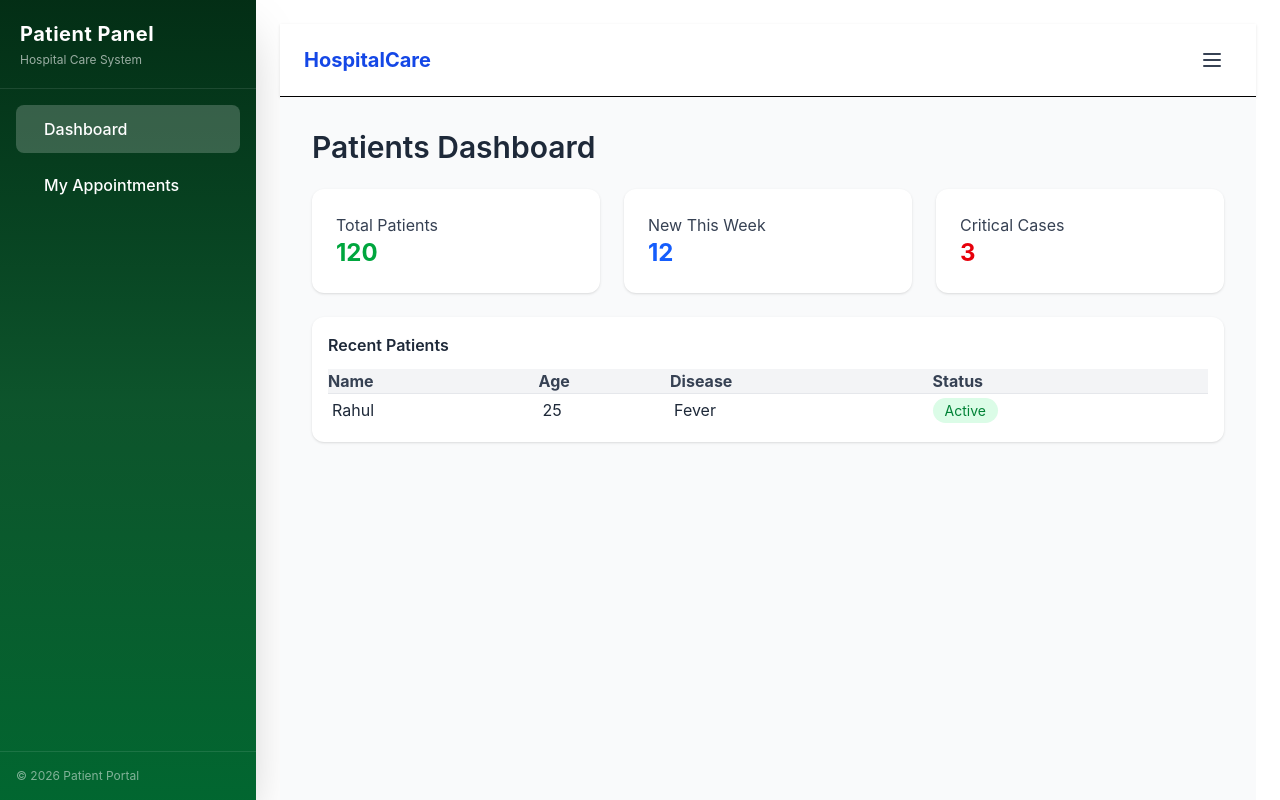
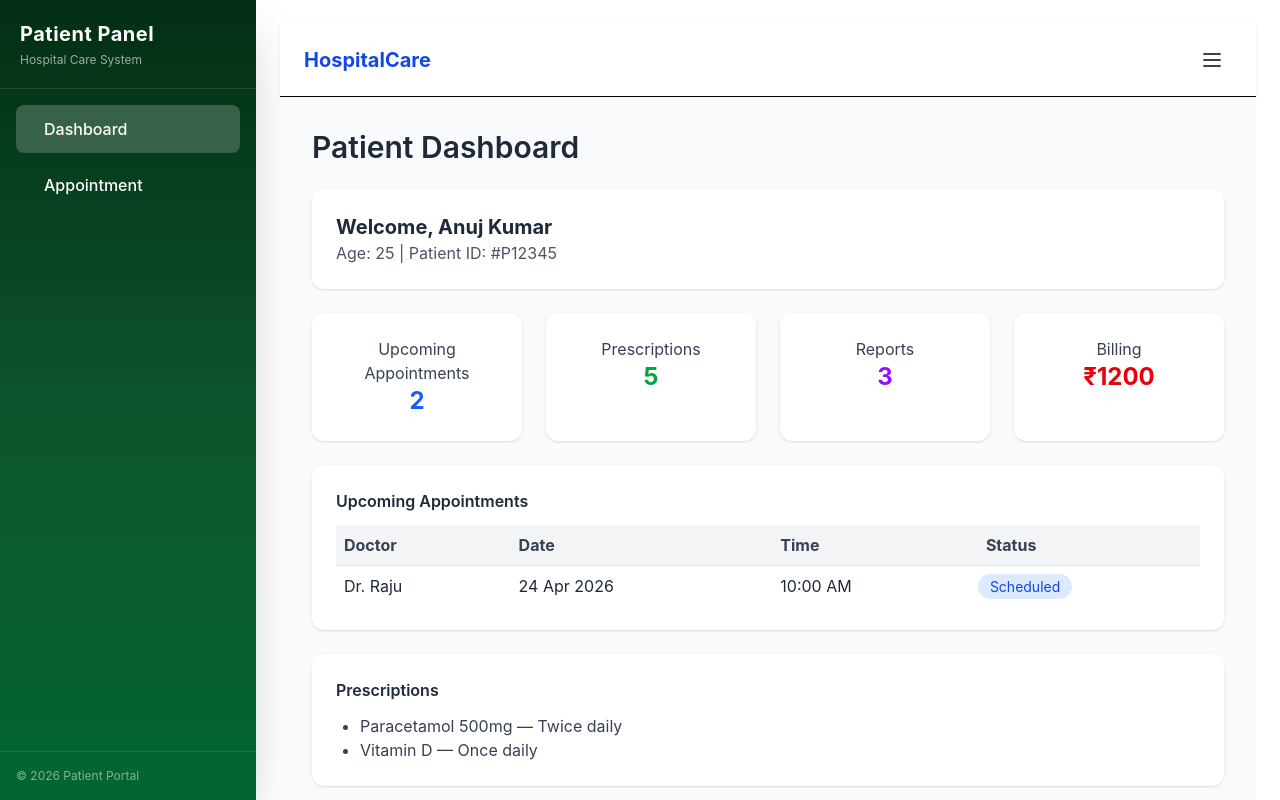
Before and after one commit to raut-anuj/Hospital_Fronted, a React (Vite) app: page /patient in a window 1280 px wide. Built offline with nearby package versions, Linux system fonts and the light colour scheme; sample sign-in values are in the browser's storage.

Commit message:
most work is done

```diff
--- a/src/App.jsx
+++ b/src/App.jsx
@@ -10,8 +10,8 @@ import { Dashboard, AdminAppointments, Patients, Doctors } from "./components/in
 import { DoctorDashboard, MyPatient, Schedule } from "./components/index.js";
 
 //patient
-import { PatientAppointments, PatientDashboard } from "./components/index.js"
-
+import { PatientDashboard } from "./components/index.js"
+import { PatientAppointment }from "./components/index.js";
 import { ProtectedRoute } from "./components/index.js";
 
 import { Unauthorized, Home } from "./components/index.js";
@@ -65,7 +65,7 @@ export default function App() {
           </ProtectedRoute>
         }>
       <Route index element={<PatientDashboard />} />
-      <Route path="Appointment" element={<PatientAppointments />} />
+      <Route path="appointment" element={<PatientAppointment/>} />
     </Route>
 
       <Route path="/unauthorized" element={<Unauthorized />} />
--- a/src/components/Header/Header.jsx
+++ b/src/components/Header/Header.jsx
@@ -59,13 +59,13 @@ export default function HospitalCareHeader() {
               onClick={() => setDarkMode(false)}
               className="w-full text-left px-4 py-2 text-sm hover:bg-gray-100 dark:hover:bg-gray-700 text-gray-800 dark:text-gray-100"
             >
-              🌞 Light Mode
+              Light
             </button>
             <button
               onClick={() => setDarkMode(true)}
               className="w-full text-left px-4 py-2 text-sm hover:bg-gray-100 dark:hover:bg-gray-700 text-gray-800 dark:text-gray-100"
             >
-              🌙 Dark Mode
+              Dark
             </button>
           </div>
         )}
--- a/src/components/index.js
+++ b/src/components/index.js
@@ -27,7 +27,7 @@ import DoctorDashboard from "../pages/doctor/DoctorDashboard"
 import MyPatient from "../pages/doctor/MyPatient"
 import Schedule from "../pages/doctor/Schedule"
 
-import PatientAppointments from "../pages/patient/Appointment"
+import PatientAppointment from "../pages/patient/PatientAppointment"
 import PatientDashboard from "../pages/patient/PatientDashboard"
 
 import ProtectedRoute from "../routes/ProtectedRoute"
@@ -70,7 +70,7 @@ export {
 
     //pages--->patient
     PatientDashboard,
-    PatientAppointments,
+    PatientAppointment,
     PatientSidebar,
 
     ProtectedRoute,
--- a/src/components/paient/PatientSidebar.jsx
+++ b/src/components/paient/PatientSidebar.jsx
@@ -2,8 +2,8 @@ import React from "react";
 import { NavLink } from "react-router-dom";
 
 const menuItems = [
-  { name: "Dashboard",path: "/patient", exact: true },
-  { name: "My Appointments",path: "/patient/Appoinment" },
+ { name: "Dashboard", path: "/patient", exact: true },
+  { name: "Appointment", path: "/patient/appointment" },
 //   { name: "Prescriptions",path: "/patient/prescriptions" },
 //   { name: "Reports",path: "/patient/reports" },
 //   { name: "Billing",path: "/patient/billing" },
--- a/src/pages/patient/Appointment.jsx
+++ /dev/null
@@ -1,74 +0,0 @@
-import React, { useState } from "react";
-import PatientSidebar from "../../components/paient/PatientSidebar";
-
-export default function PatientAppointments() {
-  const [appointments] = useState([
-    {
-      id: 1,
-      doctor: "Dr. Sharma",
-      date: "2026-04-22",
-      time: "10:00 AM",
-      status: "Confirmed",
-    },
-    {
-      id: 2,
-      doctor: "Dr. Khan",
-      date: "2026-04-25",
-      time: "12:30 PM",
-      status: "Pending",
-    },
-  ]);
-
-  return (
-    <div className="p-8 bg-gray-50 dark:bg-gray-900 min-h-screen">
-      {/* Header */}
-      <h2 className="text-3xl font-semibold mb-6 text-gray-800 dark:text-gray-100">
-        My Appointments
-      </h2>
-
-      <p className="text-gray-500 dark:text-gray-400 mb-6">
-        View your upcoming and past appointments
-      </p>
-
-      {/* Table */}
-      <div className="bg-white dark:bg-gray-800 shadow rounded-xl overflow-hidden">
-        <table className="w-full text-left">
-          <thead className="bg-gray-100 dark:bg-gray-700">
-            <tr>
-              <th className="p-3 text-gray-700 dark:text-gray-200">ID</th>
-              <th className="text-gray-700 dark:text-gray-200">Doctor</th>
-              <th className="text-gray-700 dark:text-gray-200">Date</th>
-              <th className="text-gray-700 dark:text-gray-200">Time</th>
-              <th className="text-gray-700 dark:text-gray-200">Status</th>
-            </tr>
-          </thead>
-
-          <tbody>
-            {appointments.map((a) => (
-              <tr
-                key={a.id}
-                className="border-t border-gray-200 dark:border-gray-700 hover:bg-gray-50 dark:hover:bg-gray-700"
-              >
-                <td className="p-3 text-gray-800 dark:text-gray-100">{a.id}</td>
-                <td className="text-gray-800 dark:text-gray-100">{a.doctor}</td>
-                <td className="text-gray-800 dark:text-gray-100">{a.date}</td>
-                <td className="text-gray-800 dark:text-gray-100">{a.time}</td>
-                <td>
-                  <span
-                    className={`px-3 py-1 rounded-full text-sm ${
-                      a.status === "Confirmed"
-                        ? "bg-green-100 text-green-700 dark:bg-green-900 dark:text-green-300"
-                        : "bg-yellow-100 text-yellow-700 dark:bg-yellow-900 dark:text-yellow-300"
-                    }`}
-                  >
-                    {a.status}
-                  </span>
-                </td>
-              </tr>
-            ))}
-          </tbody>
-        </table>
-      </div>
-    </div>
-  );
-}
--- /dev/null
+++ b/src/pages/patient/PatientAppointment.jsx
@@ -0,0 +1,112 @@
+import React, { useState, useEffect } from "react";
+import PatientSidebar from "../../components/paient/PatientSidebar";
+
+export default function PatientAppointment() {
+
+  const [appointments, setAppointments] = useState([]);
+
+useEffect(() => {
+  const fetchAppointments = async () => {
+    try {
+      const res = await fetch("http://localhost:8000/api/v1/patient/getAppointments?name=Anuj Kumar")
+      const data = await res.json();
+
+      // console.log("APPOINTMENTS:", data.data);
+      setAppointments(data?.data || []);
+    } catch (err) {
+      console.log("ERROR:", err);
+    }
+  };
+
+  fetchAppointments();
+}, []);
+
+return (
+    <div className="p-8 bg-gray-50 dark:bg-gray-900 min-h-screen">
+  {/* Header */}
+  <h2 className="text-3xl font-semibold mb-6 text-gray-800 dark:text-gray-100">
+    My Appointments
+  </h2>
+
+  <p className="text-gray-500 dark:text-gray-400 mb-6">
+    View your upcoming and past appointments
+  </p>
+
+  {/* Table */}
+  <div className="bg-white dark:bg-gray-800 shadow rounded-xl overflow-hidden mb-8">
+    <table className="w-full text-left">
+      <thead className="bg-gray-100 dark:bg-gray-700">
+        <tr>
+          <th className="p-3 text-gray-700 dark:text-gray-200">ID</th>
+          <th className="text-gray-700 dark:text-gray-200">Doctor</th>
+          <th className="text-gray-700 dark:text-gray-200">Date</th>
+          <th className="text-gray-700 dark:text-gray-200">Time</th>
+          <th className="text-gray-700 dark:text-gray-200">Status</th>
+        </tr>
+      </thead>
+
+     <tbody>
+  {Array.isArray(appointments) &&
+    appointments.map((a, index) => (
+      <tr
+        key={a._id || a.id} // React ke liye unique key
+        className="border-t border-gray-200 dark:border-gray-700 hover:bg-gray-50 dark:hover:bg-gray-700"
+      >
+        {/* Display ke liye sequential number */}
+        <td className="p-3 text-gray-800 dark:text-gray-100">{index + 1}</td>
+        <td className="text-gray-800 dark:text-gray-100">{a.doctorId?.drname}</td>
+        <td className="text-gray-800 dark:text-gray-100">
+          {new Date(a.date).toLocaleDateString("en-IN", {
+            day: "2-digit",
+            month: "short",
+            year: "numeric",
+          })}
+        </td>
+        <td className="text-gray-800 dark:text-gray-100">
+          {new Date(a.date).toLocaleTimeString("en-IN", {
+            hour: "2-digit",
+            minute: "2-digit",
+          })}
+        </td>
+        <td>
+          <span
+            className={`px-3 py-1 rounded-full text-sm ${
+              a.status === "completed"
+                ? "bg-green-100 text-green-700 dark:bg-green-900 dark:text-green-300"
+                : a.status === "scheduled"
+                ? "bg-blue-100 text-blue-700 dark:bg-blue-900 dark:text-blue-300"
+                : "bg-red-100 text-red-700 dark:bg-red-900 dark:text-red-300"
+            }`}
+          >
+            {a.status}
+          </span>
+        </td>
+      </tr>
+       ))}
+      </tbody>
+    </table>
+  </div>
+
+  {/* List View */}
+  <div className="space-y-4">
+    {Array.isArray(appointments) &&
+      appointments.map((item) => (
+        <div
+          key={item._id || item.id}
+          className="bg-white dark:bg-gray-800 p-4 rounded-xl shadow"
+        >
+          <h3 className="text-lg font-semibold text-gray-800 dark:text-gray-100">
+            Patient: {item.patientId?.name}
+          </h3>
+          <p className="text-gray-700 dark:text-gray-200">
+            Doctor: {item.doctorId?.drname || "Not Assigned"}
+          </p>
+          <p className="text-gray-700 dark:text-gray-200">Status: {item.status}</p>
+          <p className="text-gray-700 dark:text-gray-200">Amount: ₹{item.amount}</p>
+        </div>
+      ))}
+  </div>
+</div>
+
+  );
+}
--- a/src/pages/patient/PatientDashboard.jsx
+++ b/src/pages/patient/PatientDashboard.jsx
@@ -1,60 +1,93 @@
-import React from "react";
+import { React, useEffect } from "react";
 import { PatientSidebar } from "../../components/index.js";
 
 export default function PatientDashboard() {
   return (
     <div className="p-8 bg-gray-50 dark:bg-gray-900 min-h-screen">
+      {/* Heading */}
       <h2 className="text-3xl font-semibold mb-6 text-gray-800 dark:text-gray-100">
-        Patients Dashboard
+        Patient Dashboard
       </h2>
 
-      {/* Cards */}
-      <div className="grid grid-cols-1 md:grid-cols-3 gap-6">
-        <div className="bg-white dark:bg-gray-800 p-6 rounded-xl shadow">
-          <h3 className="text-gray-700 dark:text-gray-200">Total Patients</h3>
-          <p className="text-2xl font-bold text-green-600">120</p>
+      {/* Welcome Section */}
+      <div className="bg-white dark:bg-gray-800 p-6 rounded-xl shadow mb-6">
+        <h3 className="text-xl font-bold text-gray-800 dark:text-gray-100">
+          Welcome, Anuj Kumar
+        </h3>
+        <p className="text-gray-600 dark:text-gray-300">
+          Age: 25 | Patient ID: #P12345
+        </p>
+      </div>
+
+      {/* Quick Stats */}
+      <div className="grid grid-cols-1 md:grid-cols-4 gap-6 mb-6">
+        <div className="bg-white dark:bg-gray-800 p-6 rounded-xl shadow text-center">
+          <h3 className="text-gray-700 dark:text-gray-200">Upcoming Appointments</h3>
+          <p className="text-2xl font-bold text-blue-600">2</p>
         </div>
-
-        <div className="bg-white dark:bg-gray-800 p-6 rounded-xl shadow">
-          <h3 className="text-gray-700 dark:text-gray-200">New This Week</h3>
-          <p className="text-2xl font-bold text-blue-600">12</p>
+        <div className="bg-white dark:bg-gray-800 p-6 rounded-xl shadow text-center">
+          <h3 className="text-gray-700 dark:text-gray-200">Prescriptions</h3>
+          <p className="text-2xl font-bold text-green-600">5</p>
         </div>
-
-        <div className="bg-white dark:bg-gray-800 p-6 rounded-xl shadow">
-          <h3 className="text-gray-700 dark:text-gray-200">Critical Cases</h3>
-          <p className="text-2xl font-bold text-red-600">3</p>
+        <div className="bg-white dark:bg-gray-800 p-6 rounded-xl shadow text-center">
+          <h3 className="text-gray-700 dark:text-gray-200">Reports</h3>
+          <p className="text-2xl font-bold text-purple-600">3</p>
+        </div>
+        <div className="bg-white dark:bg-gray-800 p-6 rounded-xl shadow text-center">
+          <h3 className="text-gray-700 dark:text-gray-200">Billing</h3>
+          <p className="text-2xl font-bold text-red-600">₹1200</p>
         </div>
       </div>
 
-      {/* Table */}
-      <div className="mt-6 bg-white dark:bg-gray-800 p-4 rounded-xl shadow">
+      {/* Upcoming Appointments Table */}
+      <div className="bg-white dark:bg-gray-800 p-6 rounded-xl shadow mb-6">
         <h3 className="font-semibold mb-3 text-gray-800 dark:text-gray-100">
-          Recent Patients
+          Upcoming Appointments
         </h3>
-
         <table className="w-full text-left">
           <thead className="bg-gray-100 dark:bg-gray-700">
             <tr>
-              <th className="text-gray-700 dark:text-gray-200">Name</th>
-              <th className="text-gray-700 dark:text-gray-200">Age</th>
-              <th className="text-gray-700 dark:text-gray-200">Disease</th>
-              <th className="text-gray-700 dark:text-gray-200">Status</th>
+              <th className="text-gray-700 dark:text-gray-200 p-2">Doctor</th>
+              <th className="text-gray-700 dark:text-gray-200 p-2">Date</th>
+              <th className="text-gray-700 dark:text-gray-200 p-2">Time</th>
+              <th className="text-gray-700 dark:text-gray-200 p-2">Status</th>
             </tr>
           </thead>
-
           <tbody>
             <tr className="border-t border-gray-200 dark:border-gray-700 hover:bg-gray-50 dark:hover:bg-gray-700">
-            <td className="p-1 text-gray-800 dark:text-gray-100">Rahul</td>
-            <td className="p-1 text-gray-800 dark:text-gray-100">25</td>
-            <td className="p-1 text-gray-800 dark:text-gray-100">Fever</td>
-            <td>
-          <span className="px-3 py-1 rounded-full text-sm bg-green-100 text-green-700 dark:bg-green-900 dark:text-green-300">
-        Active
-      </span>
-    </td>
-           </tr>
+              <td className="p-2 text-gray-800 dark:text-gray-100">Dr. Raju</td>
+              <td className="p-2 text-gray-800 dark:text-gray-100">24 Apr 2026</td>
+              <td className="p-2 text-gray-800 dark:text-gray-100">10:00 AM</td>
+              <td>
+                <span className="px-3 py-1 rounded-full text-sm bg-blue-100 text-blue-700 dark:bg-blue-900 dark:text-blue-300">
+                  Scheduled
+                </span>
+              </td>
+            </tr>
           </tbody>
         </table>
+      </div>
+
+      {/* Prescriptions */}
+      <div className="bg-white dark:bg-gray-800 p-6 rounded-xl shadow mb-6">
+        <h3 className="font-semibold mb-3 text-gray-800 dark:text-gray-100">
+          Prescriptions
+        </h3>
+        <ul className="list-disc pl-6 text-gray-700 dark:text-gray-200">
+          <li>Paracetamol 500mg — Twice daily</li>
+          <li>Vitamin D — Once daily</li>
+        </ul>
+      </div>
+
+      {/* Reports */}
+      <div className="bg-white dark:bg-gray-800 p-6 rounded-xl shadow">
+        <h3 className="font-semibold mb-3 text-gray-800 dark:text-gray-100">
+          Recent Reports
+        </h3>
+        <ul className="list-disc pl-6 text-gray-700 dark:text-gray-200">
+          <li>Blood Test — Normal</li>
+          <li>X-Ray — Pending Review</li>
+        </ul>
       </div>
     </div>
   );
```
